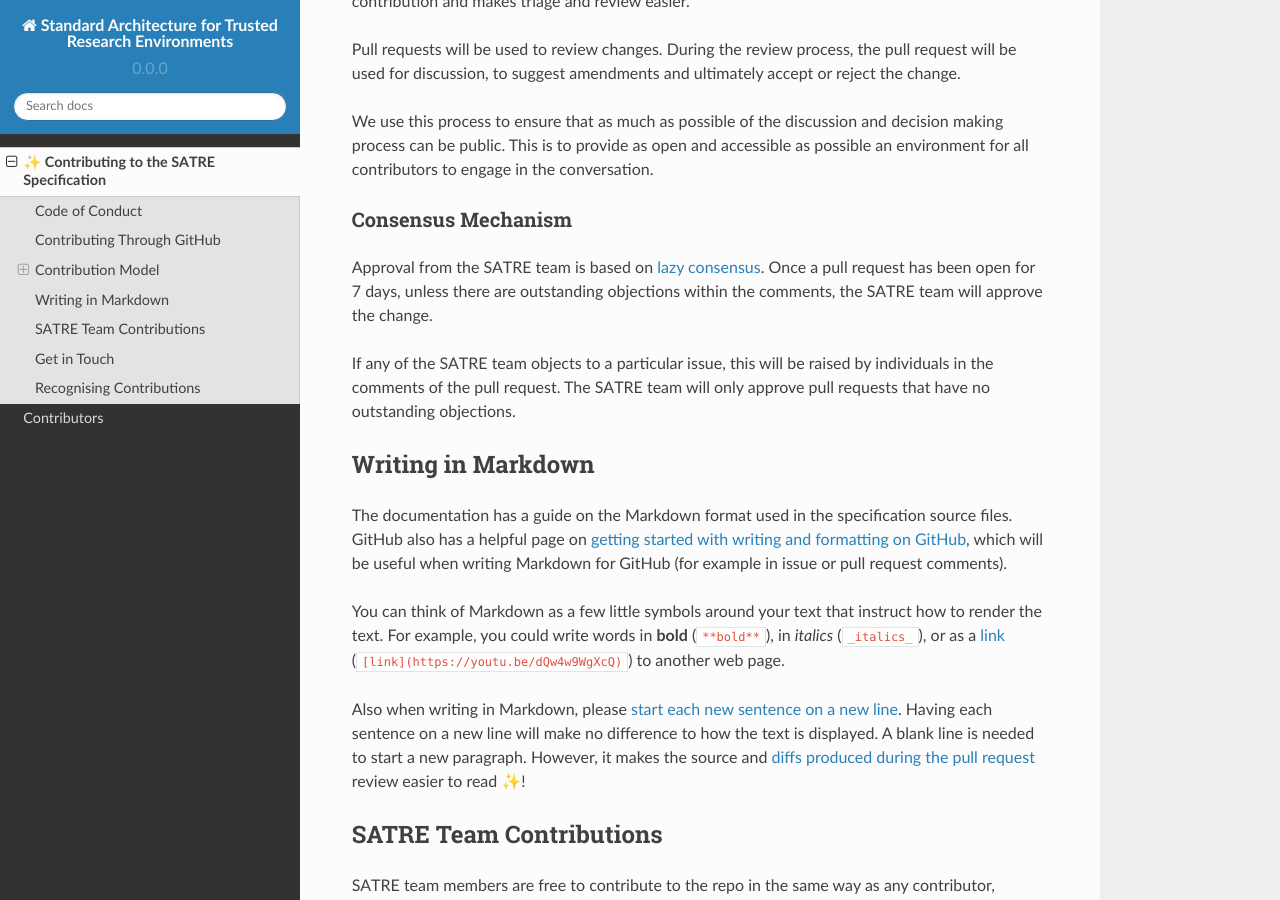
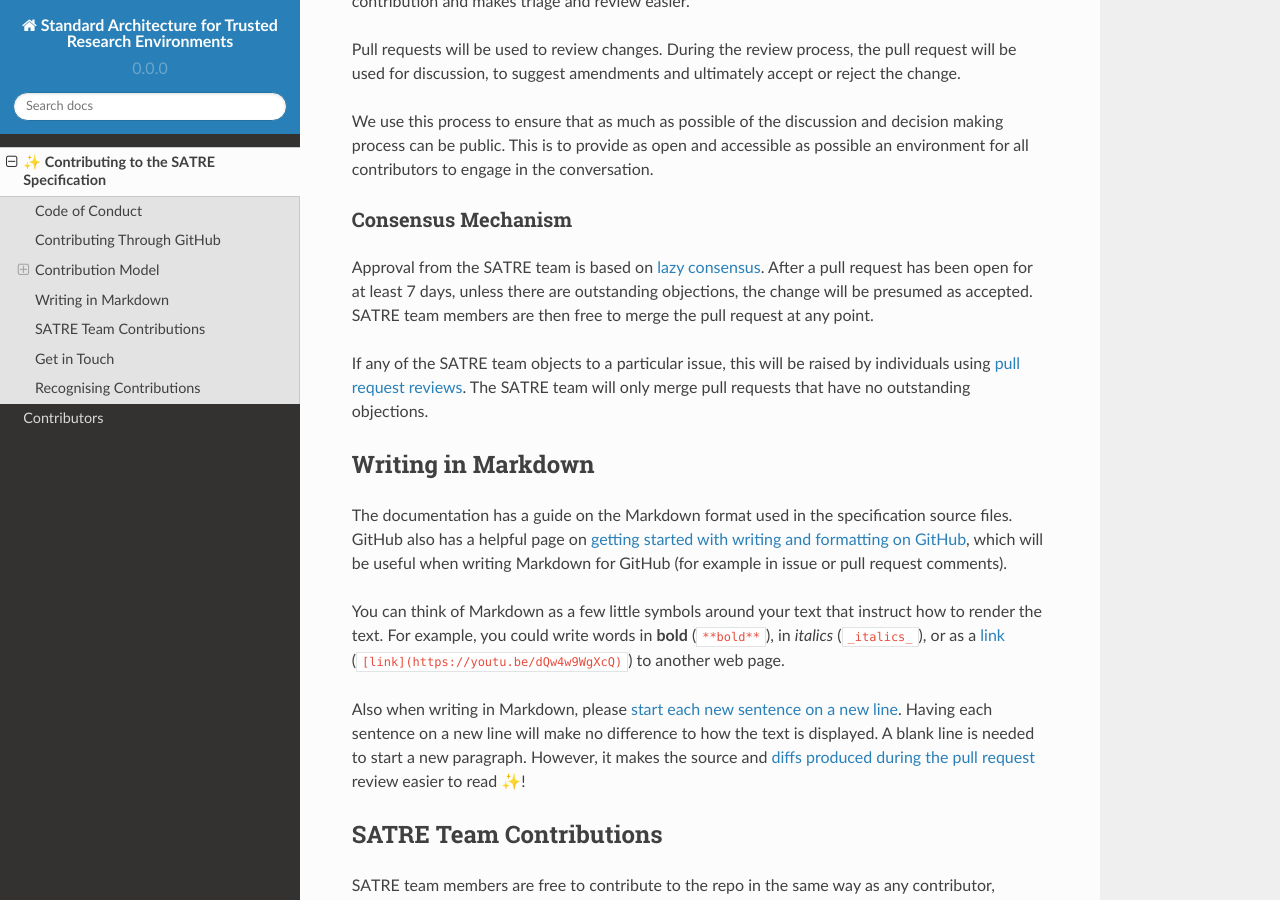
Before and after one commit to sa-tre/satre-specification, a Sphinx documentation site: the page built from docs/source/contributing.md, in a window 1280 px wide and 900 px high, scrolled down 2269 px. Built offline with Sphinx 7.4.7 and the Read the Docs theme 2.0.0, drawn with Linux system fonts in a browser that asks for light colours.

Commit message:
Adjust and clarify consensus mechanism
Co-authored-by: Simon Li <orpheus+devel@gmail.com>

```diff
--- a/docs/source/contributing.md
+++ b/docs/source/contributing.md
@@ -86,10 +86,11 @@ This is to provide as open and accessible as possible an environment for all con
 ### Consensus Mechanism
 
 Approval from the SATRE team is based on [lazy consensus](https://medlabboulder.gitlab.io/democraticmediums/mediums/lazy_consensus/).
-Once a pull request has been open for 7 days, unless there are outstanding objections within the comments, the SATRE team will approve the change.
+After a pull request has been open for at least 7 days, unless there are outstanding objections, the change will be presumed as accepted.
+SATRE team members are then free to merge the pull request at any point.
 
-If any of the SATRE team objects to a particular issue, this will be raised by individuals in the comments of the pull request.
-The SATRE team will only approve pull requests that have no outstanding objections.
+If any of the SATRE team objects to a particular issue, this will be raised by individuals using [pull request reviews](https://docs.github.com/en/pull-requests/collaborating-with-pull-requests/reviewing-changes-in-pull-requests/about-pull-request-reviews).
+The SATRE team will only merge pull requests that have no outstanding objections.
 
 ## Writing in Markdown
 
```
